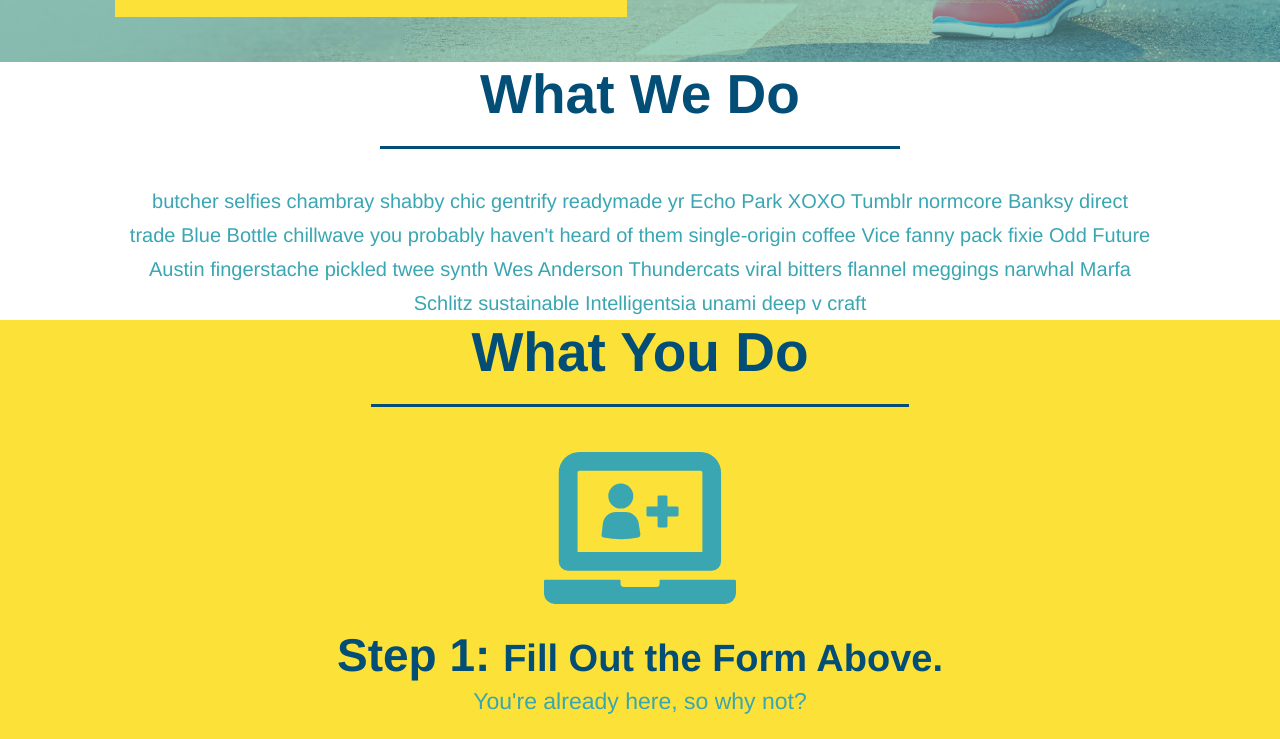
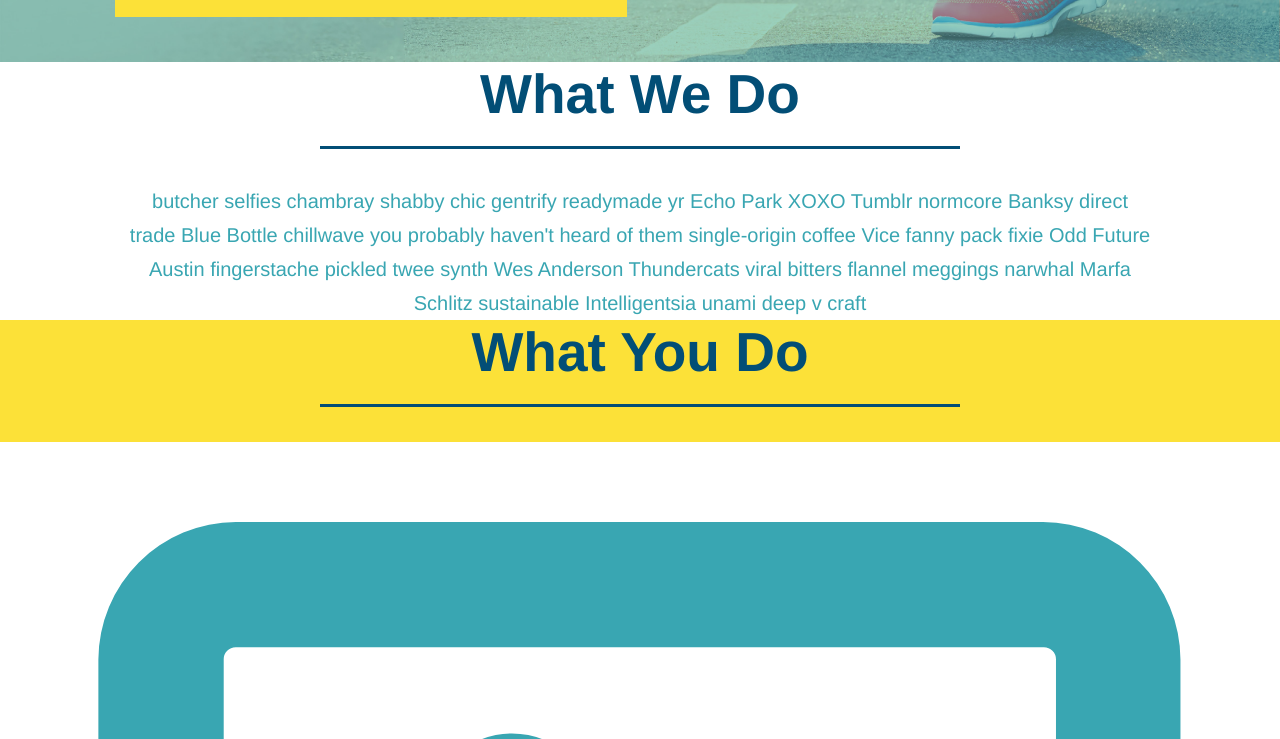
Before and after one commit to inglish2022/run-buddy, a plain HTML site: page index.html in a window 1280 px wide. Shown: the part 521-1260 px from the top of the page. Drawn offline with Linux system fonts and the light colour scheme.

Commit message:
add flexbox to section titles

```diff
--- a/assets/css/style.css
+++ b/assets/css/style.css
@@ -144,9 +144,6 @@
   }
   /*  Hero Styles End */
 
-  .intro {
-      text-align: center;
-  }
 
 
   .intro p {
@@ -155,10 +152,10 @@
       width: 80%;
       font-size: 20px;
       margin: 0 auto;
+      text-align: center;
   }
 
   .steps {
-      text-align: center;
       background: #fce138;
   }
 
@@ -166,9 +163,6 @@
   .section-title {
       font-size: 55px;
       color: #024e76;
-      margin-bottom: 35px;
-      padding: 0 100px 20px 100px;
-      display: inline-block;
       border-bottom: 3px solid;
   }
 
@@ -207,7 +201,7 @@
   }
 
   .trainers  {
-      text-align: center;
+
   }
 
   .trainer  {
@@ -260,11 +254,15 @@
         border-bottom: 3px solid;
         margin-bottom: 35px;
         color: #024e76;
+        padding-bottom: 20px;
+        text-align: center;
+        margin: 0 auto 35px auto;
+        width: 50%;
+
   }
 
   /*  REACH OUT STYLES START */
   .contact  {
-      text-align: center;
       background: #024e76;
   }
 
@@ -303,3 +301,7 @@
   }
 
   /* REACH OUT STYLES END */
+
+  .flex-row  {
+      display: flex;
+  }
--- a/index.html
+++ b/index.html
@@ -76,19 +76,35 @@
         <section id="what-we-do" class="intro">
 
         <section>
-            <h2 class="section-title primary-border">What We Do</h2>
+
+        <div class="flex-row">
+            <h2 class="section-title primary-border">
+                What We Do
+            </h2>
+        </div>
+        <div class="flow-row">
             <p>
                 butcher selfies chambray shabby chic gentrify readymade yr Echo Park XOXO Tumblr normcore Banksy direct trade Blue Bottle chillwave you probably haven't heard of them single-origin coffee Vice fanny pack fixie Odd Future Austin fingerstache pickled twee synth Wes Anderson Thundercats viral bitters flannel meggings narwhal Marfa Schlitz sustainable Intelligentsia unami deep v craft
             </p>
+        </div>
 
         </section>
 
         <!--"what you do"section -->
-        <section id="what-you-do" class="steps">
+        <div class="flow-row">
+            <section id="what-you-do" class="steps">
 
         <section>
-            <h2 class="section-title secondary-border">What You Do</h2>
+            <div class="flex-row">
+            <h2 class="section-title secondary-border">
+                What You Do
+            </h2>
+            </div>
+
+
         </section>
+     </div>
+
 
             <div>
                 <!-- insert this img element -->
@@ -131,6 +147,7 @@
                         </p>
                     </div>
                 </article>
+
                 <!--  second trainer bio  -->
                 <article class="trainer">
                     <div class="trainer-bio text right">
```
